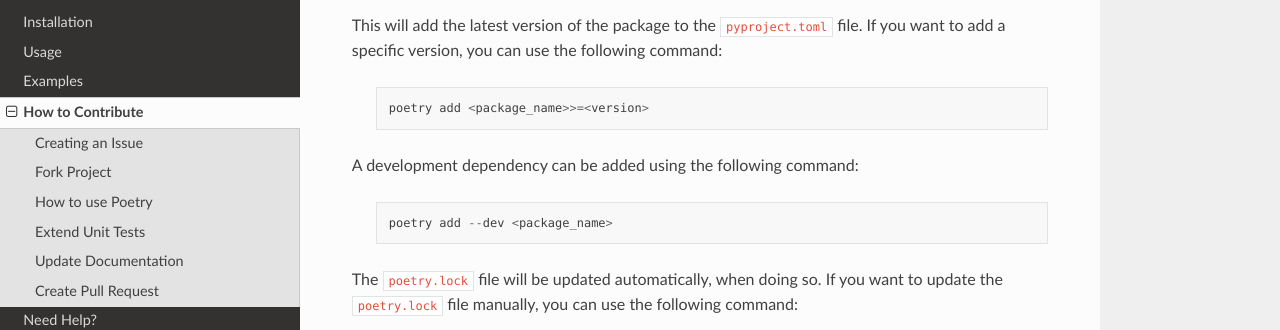
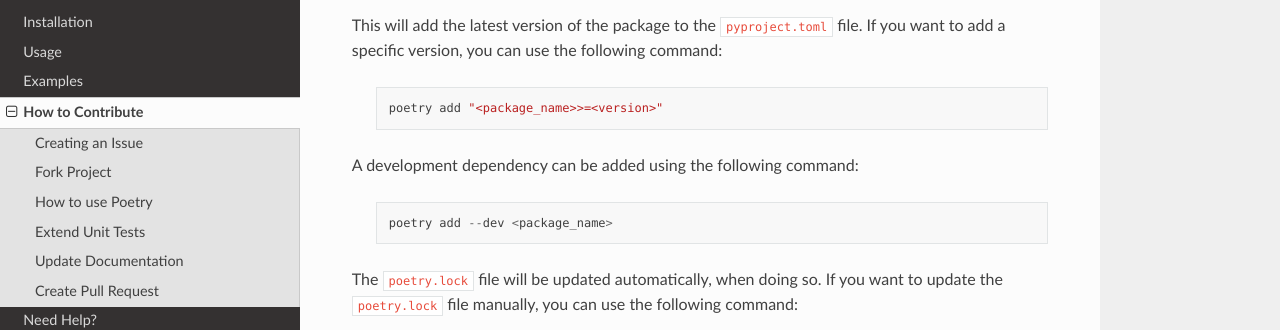
Before and after one commit to tornede/py_experimenter, a Sphinx documentation site: the page built from docs/source/how-to-contribute.rst, in a window 1280 px wide and 900 px high, scrolled down 2633 px. Shown: the part 159-489 px from the top of the window. Built offline with Sphinx 7.4.7 and the Read the Docs theme 2.0.0, drawn with Linux system fonts in a browser that asks for light colours; pages that are not in the unit, such as notebooks, are missing from menus.

```diff
--- a/docs/source/how-to-contribute.rst
+++ b/docs/source/how-to-contribute.rst
@@ -134,7 +134,7 @@ If you want to add a specific version, you can use the following command:
 
    .. code-block::
 
-        poetry add <package_name>>=<version>
+        poetry add "<package_name>>=<version>"
 
 A development dependency can be added using the following command:
 
```
